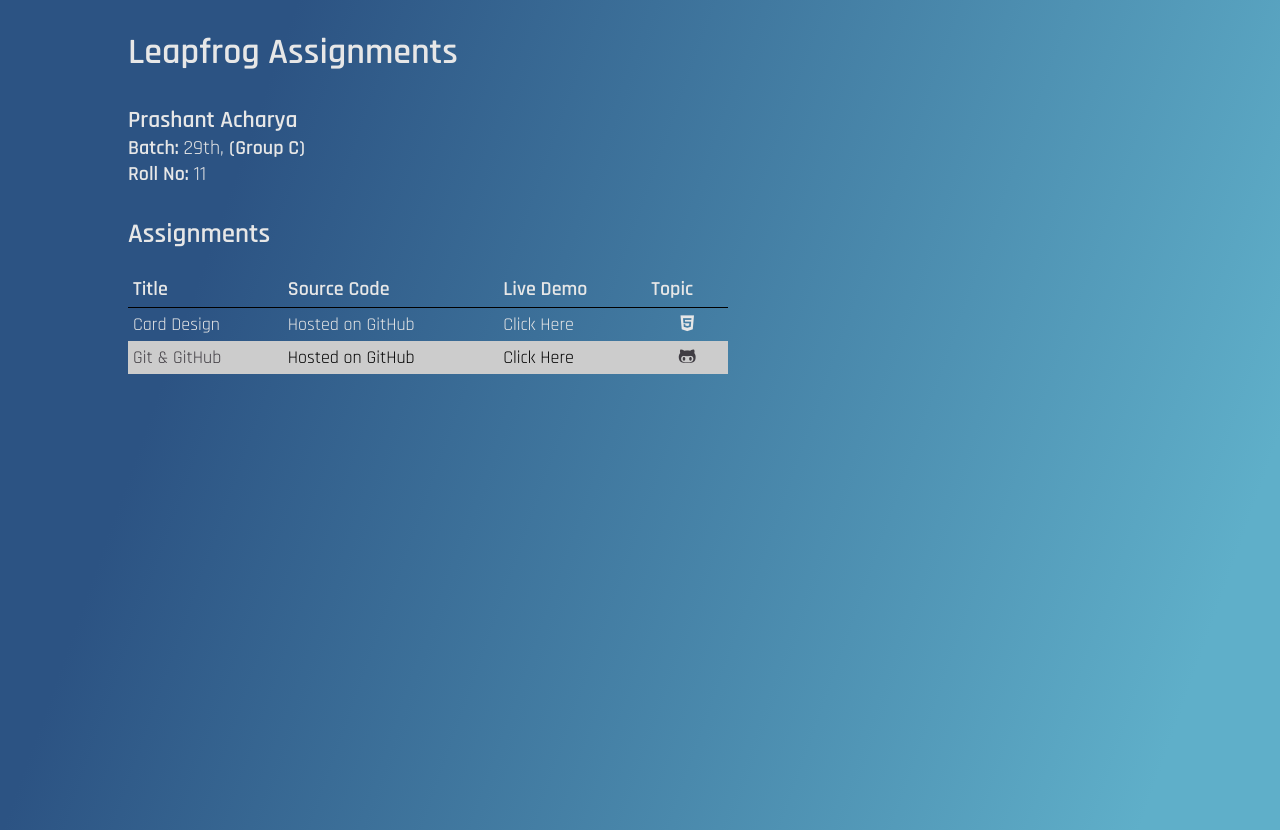
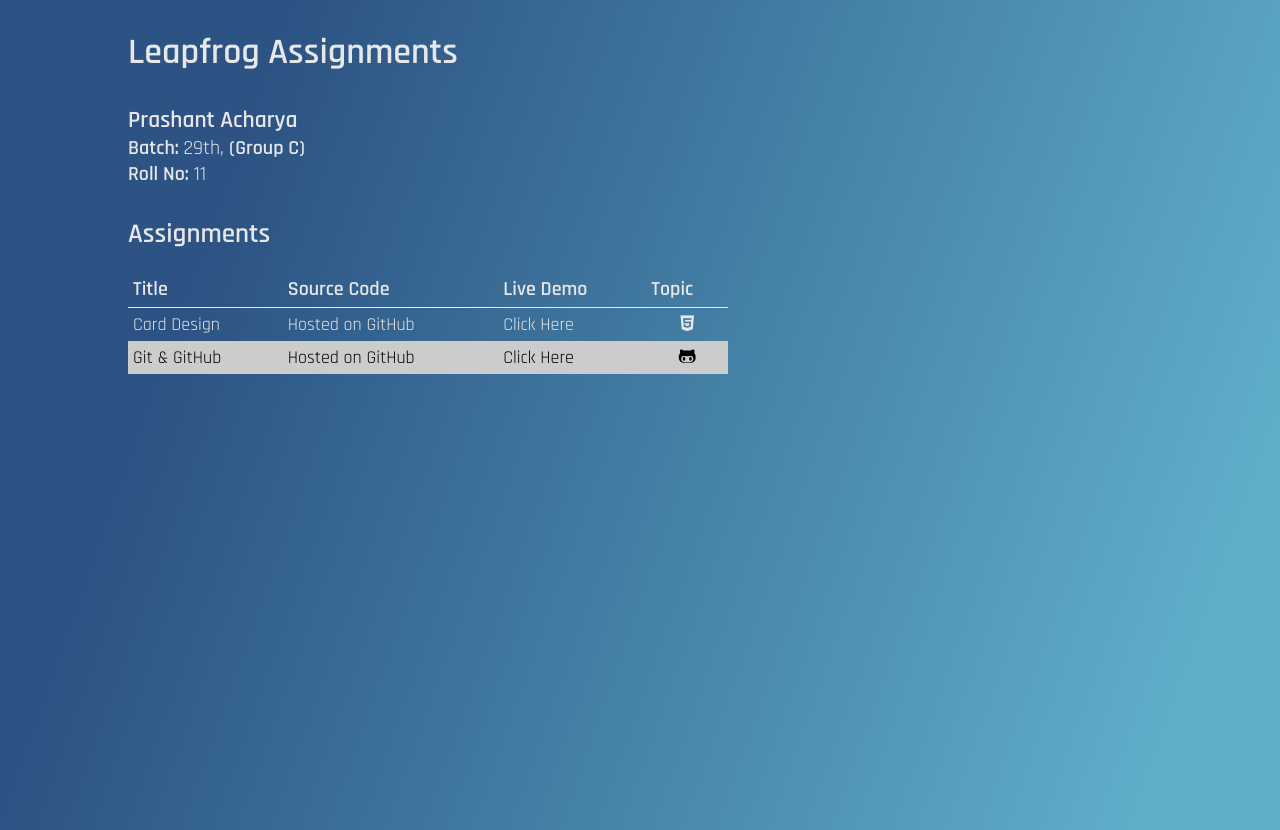
Before and after one commit to AsminBudha/Leapfrog-assignments, a plain HTML site: page index.html in a window 1280 px wide. Drawn offline with Linux system fonts and the light colour scheme.

Commit message:
Fix: text color

```diff
--- a/style.css
+++ b/style.css
@@ -111,12 +111,12 @@ td {
 }
 
 .table-head-row {
-  border-bottom: 1px solid black;
+  border-bottom: 1px solid #e7e7e7;
 }
 
 tr:nth-child(even) {
   background: #ccc;
-  color: #403d43;
+  color: #000;
 }
 
 tr:nth-child(odd) a {
```
